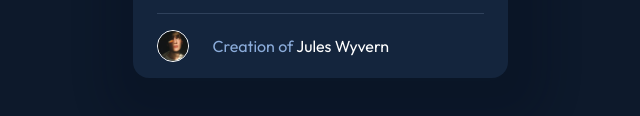
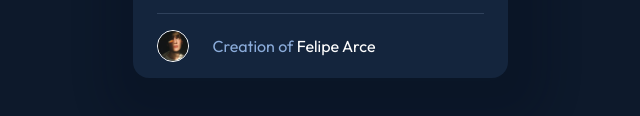
Before and after one commit to arceprogramando/nft-preview-card-component, a plain HTML site: page index.html in a window 1280 px wide. Shown: the part 610-726 px from the top of the page, 320-960 px from the left. Drawn offline with Linux system fonts and the light colour scheme.

```diff
--- a/index.html
+++ b/index.html
@@ -52,7 +52,7 @@
       <div class="creator">
         <img src="./images/image-avatar.png" alt="image avatar" class="image-avatar">
         <p class="creator-information">Creation of <span class="name">
-          Jules Wyvern</span> </p>
+          Felipe Arce</span> </p>
       </div>
 
     </div>
```
